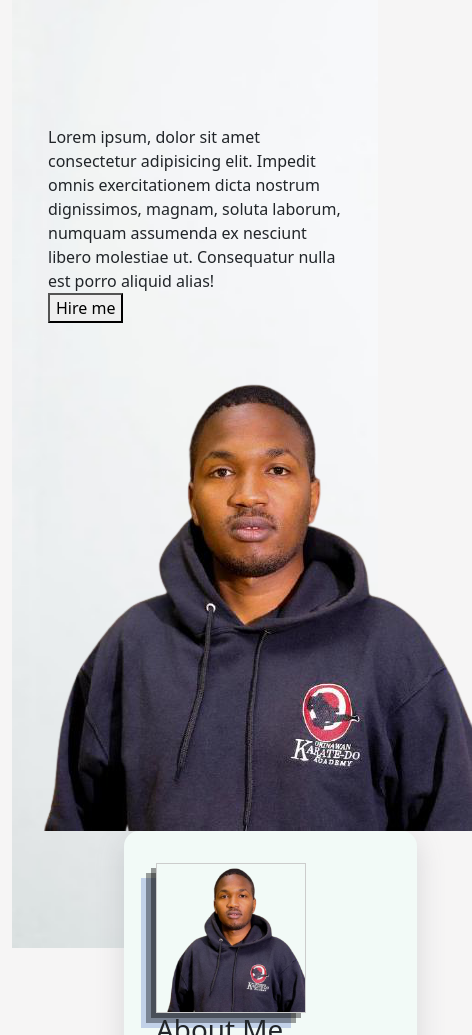
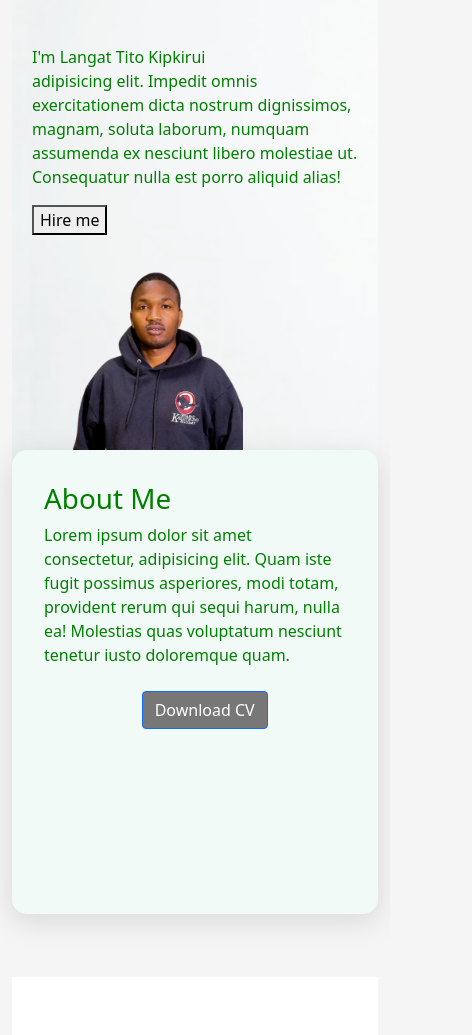
Before and after one commit to Tito-74/Portfolio-, a plain HTML site: page index.html in a window 390 px wide. Shown: the part 65-1100 px from the top of the page, 472 px wide, since content can reach past the window. Drawn offline with nearby package versions, Linux system fonts and the light colour scheme.

Commit message:
modifying the code to enable responsiveness for screen 600

```diff
--- a/index.html
+++ b/index.html
@@ -45,8 +45,7 @@
       <div class="profile">
         <div class="row">
           <div class="col-lg-4 col-md-12 col-sm-12 intro">
-            <!-- <div id="profile"> -->
-              <span>Lorem ipsum, dolor sit amet consectetur adipisicing elit. Impedit omnis exercitationem dicta nostrum dignissimos, magnam, soluta laborum, numquam assumenda ex nesciunt libero molestiae ut. Consequatur nulla est porro aliquid alias!</span><br>
+              <p>I'm Langat Tito Kipkirui <br><span> adipisicing elit. Impedit omnis exercitationem dicta nostrum dignissimos, magnam, soluta laborum, numquam assumenda ex nesciunt libero molestiae ut. Consequatur nulla est porro aliquid alias!</span></p>
             <button>Hire me</button>
           </div>
           <div class="col-lg-8 col-md-12 col-sm-12">
@@ -57,11 +56,11 @@
         <!-- <div class="container bg-dark-gray cont-section"> -->
           <div class="about-container">
             <div class="row">
-              <div class="col-lg-3 col-md-4 col-sm-4">
+              <div class="col-lg-3 col-md-4 col-sm-12">
                <img id="about-img" src="Assets/mine1.png" alt="Tito" width="150px">
 
               </div>
-              <div class="col-lg-9 col-md-9 col-sm-9">
+              <div class="col-lg-9 col-md-9 col-sm-12 about-me">
                <h3 class="display-6">About Me</h3>
                <p>Lorem ipsum dolor sit amet consectetur, adipisicing elit. Quam iste fugit possimus asperiores, modi totam, provident rerum qui sequi harum, nulla ea! Molestias quas voluptatum nesciunt tenetur iusto doloremque quam.</p>
                <div class="about-button">
--- a/style.css
+++ b/style.css
@@ -34,7 +34,7 @@ section{
   width: 80%;
   height:45vh;
   background-color:#f2faf7;
-  margin-left:7rem;
+  margin-left:10%;
   padding: 2rem;
   border-radius:15px;
   box-shadow: rgba(100, 100, 111, 0.2) 0px 7px 29px 0px;
@@ -89,9 +89,7 @@ section{
 }
 .project-container{
   background-color:#dce3e0;
-  padding-left:3rem;
   padding: 4rem 9rem 2rem 4rem;
-  padding-right:3rem;
   text-align: center;
 
 }
@@ -165,7 +163,7 @@ footer{
 }
 
 /* Responsiveness */
-@media only screen  and (min-width: 768px){
+/* @media only screen  and (min-width: 768px){
   section{
     height:95vh;
   }
@@ -191,4 +189,57 @@ footer{
     border-radius:10px;
     width:32%;
   }
+} */
+
+/* Responsiveness  for screen 600*/
+@media screen and (max-width: 600px) {
+  section{
+    color:green;
+    height: 95vh;
+  }
+  .intro{
+    padding: 2rem;
+    margin-top: 0rem;
+  }
+  .row img{
+    width: 50%;
+    margin-left: 3rem;
+  }
+  .about-container{
+    width: 100%;
+    height:55vh;
+    margin-left: 0;
+  }
+  .about-container .row{
+    flex-direction: column-reverse;
+  }
+  .about-me h3 p{
+    margin:-100px;
+    margin-top: -5px;
+
+
+  }
+  #about-img, .about-button > button:nth-child(1) {
+   visibility: hidden;
+
+  }
+  .about-button > button:nth-child(2) {
+    margin: -22px;
+    background-color: #777;
+
+  }
+  .service-container{
+    margin-top:15rem;
+    text-align: center;
+  }
+  .sevice-box{
+    display: flex;
+    flex-wrap: wrap;
+
+  }
+  .content-box{
+    width:100%;
+    margin-bottom: 2rem;
+  }
+
 }
```
